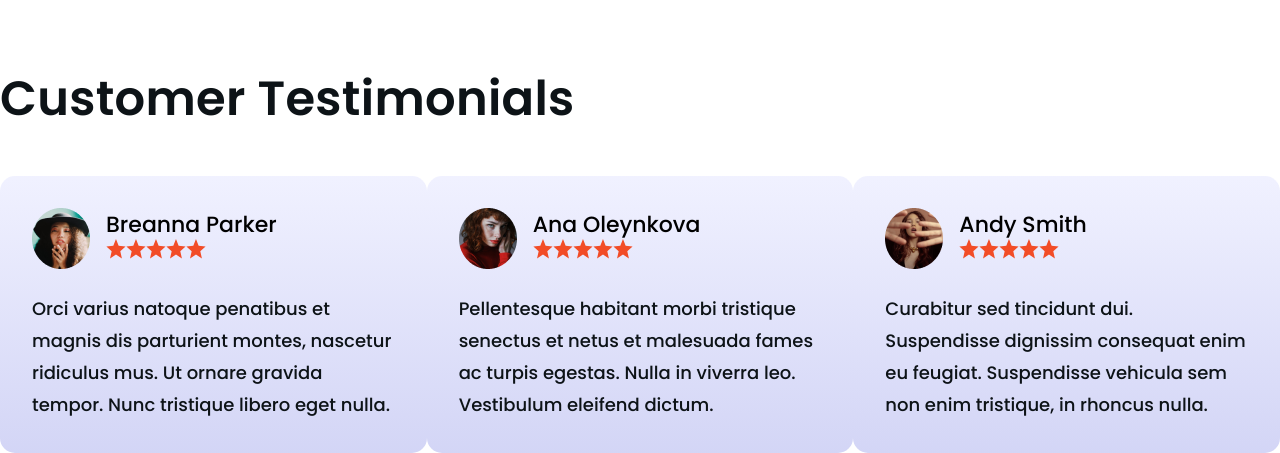
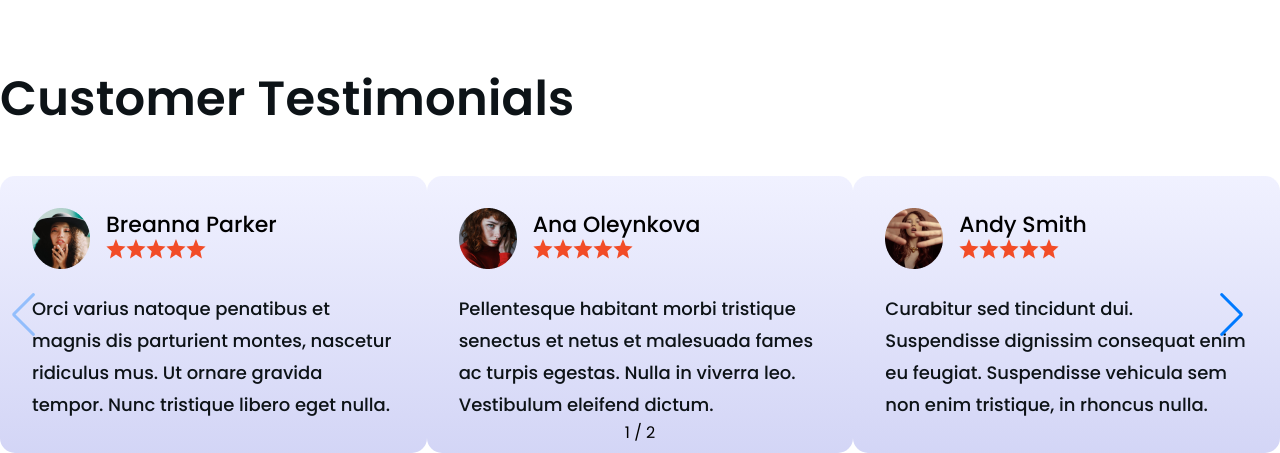
Before and after one commit to Kiguradze/Finsweet-Template1, a React (Vite) app: page / in a window 1280 px wide. Shown: the part 4942-5395 px from the top of the page. Built offline with nearby package versions, Linux system fonts and the light colour scheme.

Commit message:
update testimonials

```diff
--- a/src/components/testimonials/testimonial.css
+++ b/src/components/testimonials/testimonial.css
@@ -1,6 +1,5 @@
 .testimonial {
   max-width: 452px;
-  min-height: 277px;
   padding: 32px;
   display: flex;
   flex-direction: column;
--- a/src/pages/homePage/testimonials.css
+++ b/src/pages/homePage/testimonials.css
@@ -1,9 +1,5 @@
 .testimonials {
   margin-top: 128px;
-}
-
-.testimonials .container {
-  position: relative;
 }
 
 .testimonials h1 {
@@ -15,27 +11,10 @@
   margin-bottom: 48px;
 }
 
-.testimonials-flex {
-  display: flex;
-  justify-content: space-between;
-  gap: 32px;
-}
-
 .swiper {
-  position: static;
-}
-
-.swiper-button-prev,
-.swiper-button-next {
-  position: absolute; /* Position the arrows outside the container */
-  top: 70%; /* Vertically center the arrows */
-  transform: translateY(-50%); /* Adjust for vertical centering */
-}
-
-.swiper-button-prev {
-  left: -50px; /* Position the previous arrow 50px outside the left edge */
+  max-width: 1440px;
 }
 
 .swiper-button-next {
-  right: -25px; /* Position the next arrow 50px outside the right edge */
+  right: 35px;
 }
--- a/src/testimonialsData/testimonialData.js
+++ b/src/testimonialsData/testimonialData.js
@@ -18,11 +18,11 @@ const testimonialData = [
     name: "Andy Smith",
     desk: "Curabitur sed tincidunt dui. Suspendisse dignissim consequat enim eu feugiat. Suspendisse vehicula sem non enim tristique, in rhoncus nulla.",
   },
-  // {
-  //   img: TestimonialImage3,
-  //   name: "Andy Smith",
-  //   desk: "Curabitur sed tincidunt dui. Suspendisse dignissim consequat enim eu feugiat. Suspendisse vehicula sem non enim tristique, in rhoncus nulla.",
-  // },
+  {
+    img: TestimonialImage3,
+    name: "Andy Smith",
+    desk: "Curabitur sed tincidunt dui. Suspendisse dignissim consequat enim eu feugiat. Suspendisse vehicula sem non enim tristique, in rhoncus nulla.",
+  },
 ];
 
 export default testimonialData;
```
